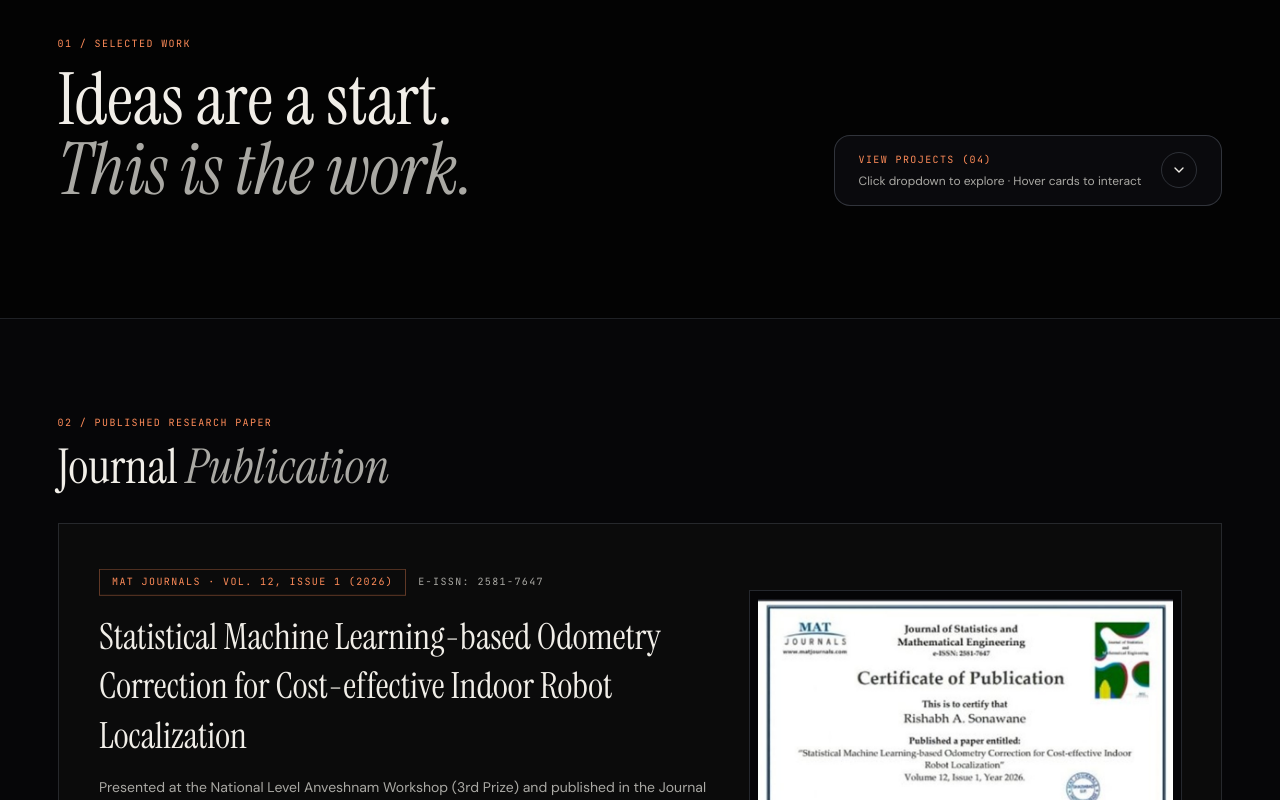
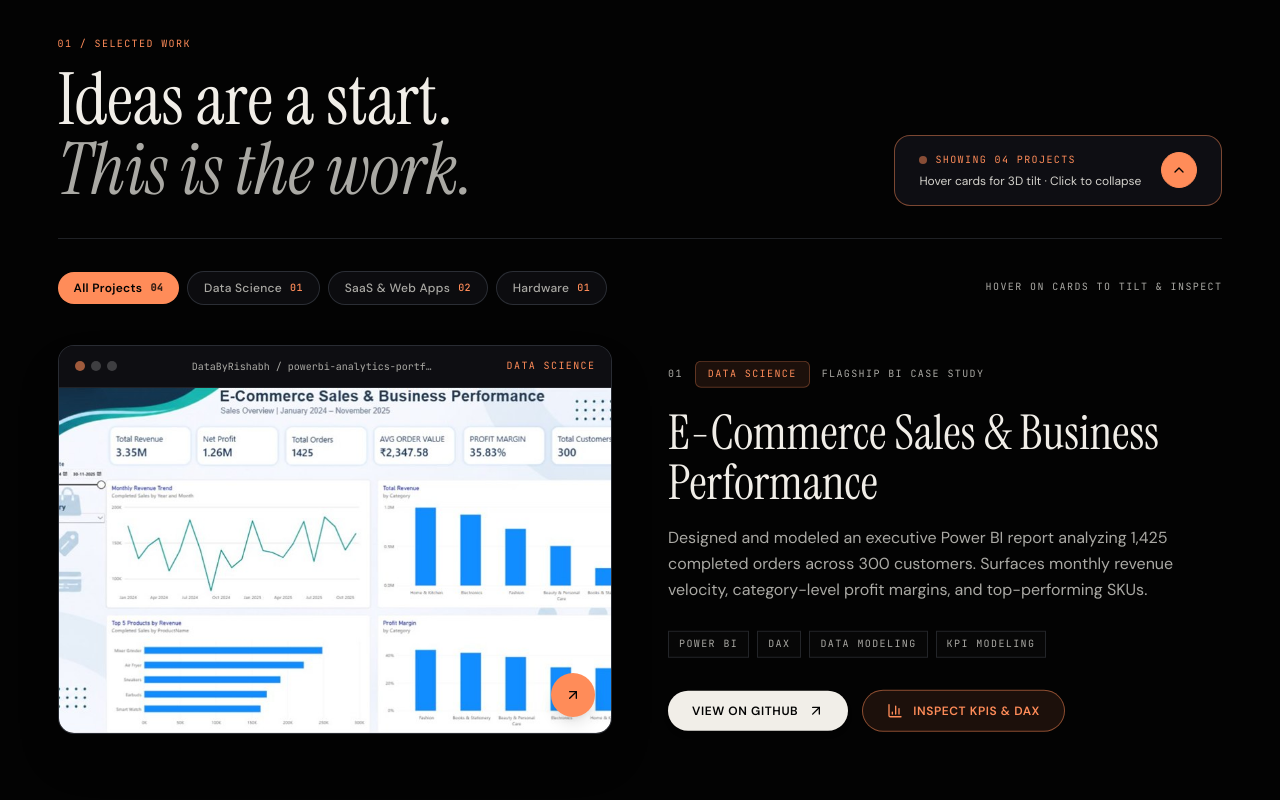
Before and after one commit to DataByRishabh/portfolio, a React (Vite) app: page / in a window 1280 px wide. Shown: the part 1420-2220 px from the top of the page. Built offline with nearby package versions, Linux system fonts and the light colour scheme.

Commit message:
Show projects expanded by default and highlight toggle CTA

```diff
--- a/src/App.jsx
+++ b/src/App.jsx
@@ -72,7 +72,7 @@ function Reveal({ children, className = '', delayClass = '' }) {
 export default function App() {
   const motionEnabled = true;
   const [mobileMenuOpen, setMobileMenuOpen] = useState(false);
-  const [projectsOpen, setProjectsOpen] = useState(false);
+  const [projectsOpen, setProjectsOpen] = useState(true);
   const [activeFilter, setActiveFilter] = useState('All');
   const [openCapability, setOpenCapability] = useState('bi-dax');
   const [selectedProjectModal, setSelectedProjectModal] = useState(null);
@@ -618,23 +618,30 @@ export default function App() {
                 type="button"
                 onClick={() => setProjectsOpen((prev) => !prev)}
                 aria-expanded={projectsOpen}
-                className="group inline-flex items-center justify-between gap-5 px-6 py-4 rounded-2xl border border-[rgba(204,220,245,0.2)] bg-[#0A0A0D] hover:border-[#FF8C59] transition-all duration-300 cursor-pointer text-left"
+                className={`group inline-flex items-center justify-between gap-5 px-6 py-4 rounded-2xl border transition-all duration-300 cursor-pointer text-left ${
+                  projectsOpen
+                    ? 'border-[rgba(255,140,89,0.45)] bg-[#0E0E13] hover:border-[#FF8C59]'
+                    : 'border-[#FF8C59] bg-[#FF8C59]/12 shadow-[0_0_30px_rgba(255,140,89,0.22)] hover:bg-[#FF8C59]/20'
+                }`}
               >
                 <div>
-                  <span className="eyebrow text-[#FF8C59] block">
-                    {projectsOpen ? 'Hide Projects' : `View Projects (0${projects.length})`}
+                  <span className="eyebrow text-[#FF8C59] flex items-center gap-2">
+                    <span className="w-2 h-2 rounded-full bg-[#FF8C59] animate-pulse" />
+                    {projectsOpen
+                      ? `Showing 0${projects.length} Projects`
+                      : `View All 0${projects.length} Projects`}
                   </span>
-                  <span className="text-xs text-[#AAA9A4] mt-1 block">
+                  <span className="text-xs text-[#D4D2CC] mt-1 block">
                     {projectsOpen
-                      ? 'Hover on any project card for 3D tilt & preview'
-                      : 'Click dropdown to explore · Hover cards to interact'}
+                      ? 'Hover cards for 3D tilt · Click to collapse'
+                      : 'Click to reveal live builds & interactive case studies'}
                   </span>
                 </div>
                 <span
-                  className={`w-9 h-9 rounded-full border border-[rgba(204,220,245,0.18)] flex items-center justify-center transition-transform duration-300 ${
+                  className={`w-9 h-9 rounded-full border flex items-center justify-center transition-transform duration-300 ${
                     projectsOpen
                       ? 'rotate-180 bg-[#FF8C59] text-[#030303] border-[#FF8C59]'
-                      : 'text-[#F1EEE8] group-hover:border-[#FF8C59] group-hover:text-[#FF8C59]'
+                      : 'bg-[#FF8C59] text-[#030303] border-[#FF8C59] group-hover:scale-105'
                   }`}
                 >
                   <ChevronDown className="w-4 h-4" />
@@ -645,7 +652,7 @@ export default function App() {
 
           {projectsOpen && (
             <div className="pt-8 border-t border-[rgba(204,220,245,0.14)]">
-              <div className="flex flex-wrap items-center justify-between gap-4 mb-14">
+              <div className="flex flex-wrap items-center justify-between gap-4 mb-10">
                 <div className="flex flex-wrap items-center gap-2">
                   {filterTabs.map((tab) => {
                     const isActive = activeFilter === tab.id;
```
